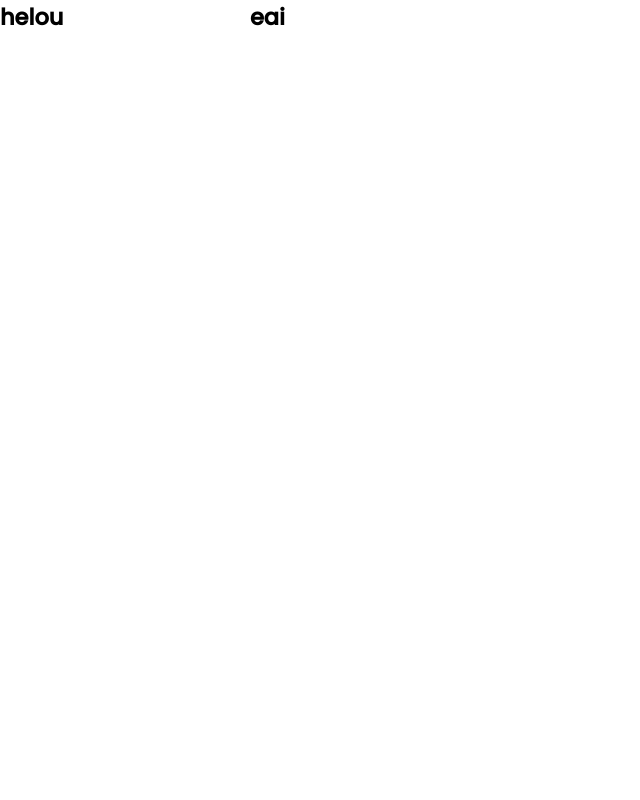
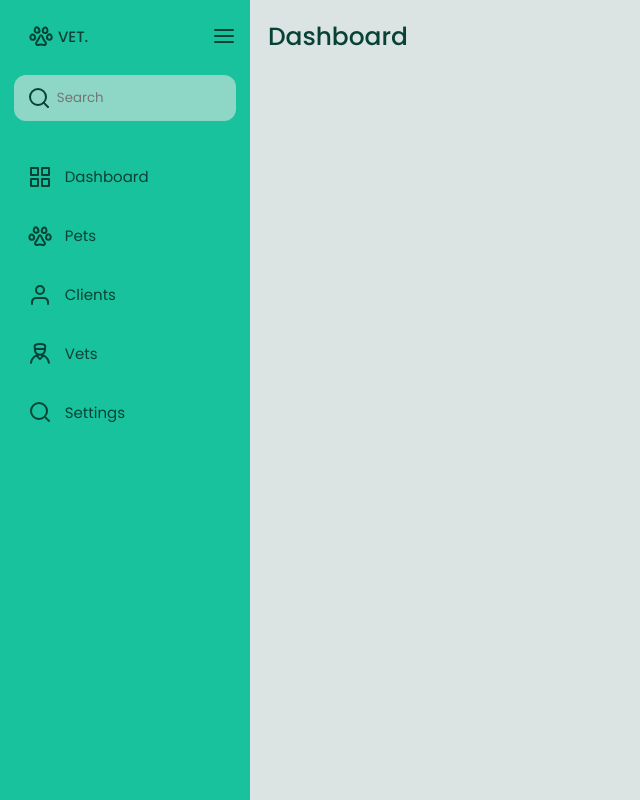
Before and after one commit to raphaeljcm/desafios-rocketseat, a website: page Sidebar/index.html in a window 1280 px wide. Shown: the whole page, without its empty margins (0-640 px from the left). Drawn offline with Linux system fonts and the light colour scheme.

Commit message:
Adding section dashboard and nav-bar

```diff
--- a/Sidebar/index.html
+++ b/Sidebar/index.html
@@ -17,10 +17,32 @@
 <body>
   <main>
     <section class="nav-bar">
-      <h1>helou</h1>
+      <header>
+        <p>
+          <img src="./images/pet.svg" alt="Vet image">
+          VET.
+        </p>
+        <div class="toggle-button">
+          <img src="./images/menu.svg" alt="Toggle button img">
+        </div>
+      </header>
+      <div class="search">
+        <input type="search" placeholder="Search">
+      </div>
+      <nav>
+        <ul>
+          <li><a href="#"><img src="./images/grid.svg" alt="dashboard icon">Dashboard</a></li>
+          <li><a href="#"><img src="./images/pet.svg" alt="pet icon">Pets</a></li>
+          <li><a href="#"><img src="./images/user.svg" alt="user icon">Clients</a></li>
+          <li><a href="#"><img src="./images/vet.svg" alt="vet icon">Vets</a></li>
+          <li><a href="#"><img src="./images/search.svg" alt="setting icon">Settings</a></li>
+        </ul>
+      </nav>
+      <footer>
+      </footer>
     </section>
     <section class="dashboard">
-      <h2>eai</h2>
+      <h1>Dashboard</h1>
     </section>
   </main>
 </body>
--- /dev/null
+++ b/Sidebar/sass/abstracts/_mixins.scss
@@ -0,0 +1,10 @@
+@mixin container($padding-horizontal: 1.6rem, $padding-vertical: .93rem)  {
+  padding: $padding-horizontal $padding-vertical;
+}
+
+@mixin flexPosition($flexDirec: row, $alignI: center, $justiCont: center) {
+  display: flex;
+  flex-direction: $flexDirec;
+  align-items: $alignI;
+  justify-content: $justiCont;
+}
--- a/Sidebar/sass/base/_base.scss
+++ b/Sidebar/sass/base/_base.scss
@@ -14,7 +14,9 @@ body {
 }
 
 main {
-  display: flex;
+  display: grid;
+  grid-template-columns: 16.66rem auto;
+  color: color(text-color);
 }
 
 a, li, ul {
--- /dev/null
+++ b/Sidebar/sass/layout/_dashboard.scss
@@ -0,0 +1,10 @@
+section.dashboard {
+  @include container(1.2rem, 1.2rem);
+  background-color: color(body-bg-color);
+  width: 100%;
+
+  h1 {
+    font-weight: 500;
+    font-size: size(lg);
+  }
+}
--- a/Sidebar/sass/layout/_nav-bar.scss
+++ b/Sidebar/sass/layout/_nav-bar.scss
@@ -1,3 +1,63 @@
 section.nav-bar {
-  width: 16.66rem; // workaround to make min css function works on sass
+  max-width: 16.66rem;
+  @include container;
+  background-color: color(green-bg);
+  height: 100vh;
+
+  header {
+    @include flexPosition(row, center, space-between);
+
+    p {
+      display: flex;
+      align-items: center;
+      column-gap: .33rem;
+      margin-left: 1rem;
+      font-weight: 500;
+    }
+
+    .toggle-button {
+      display: flex;
+      align-items: center;
+      cursor: pointer;
+    }
+  }
+
+  .search {
+    margin-top: 1.8rem;
+    @include flexPosition(row, center, flex-start);
+    background-color: color(light-green);
+    padding: .86rem;
+    border-radius: .8rem;
+
+    input {
+      outline: none;
+      border: none;
+      background: url("./images/search.svg") no-repeat left center;
+      padding-left: 2rem;
+    }
+  }
+
+  nav {
+    @include flexPosition(column, flex-start, center);
+    @include container;
+    margin-top: 1.33rem;
+
+    ul {
+      display: flex;
+      flex-direction: column;
+      row-gap: 2.33rem;
+
+      li a {
+        display: flex;
+        align-items: center;
+        column-gap: .86rem;
+        color: color(text-color);
+        transition: color .3s;
+
+        &:hover {
+          color: lighten($color: color(text-color), $amount: 15%);
+        }
+      }
+    }
+  }
 }
--- a/Sidebar/sass/main.scss
+++ b/Sidebar/sass/main.scss
@@ -1,5 +1,7 @@
 @import "./abstracts/variables";
+@import "./abstracts/mixins";
 
 @import "./base/base";
 
 @import "./layout/nav-bar";
+@import "./layout/dashboard";
```
Also changed, not shown: Sidebar/style.css.
